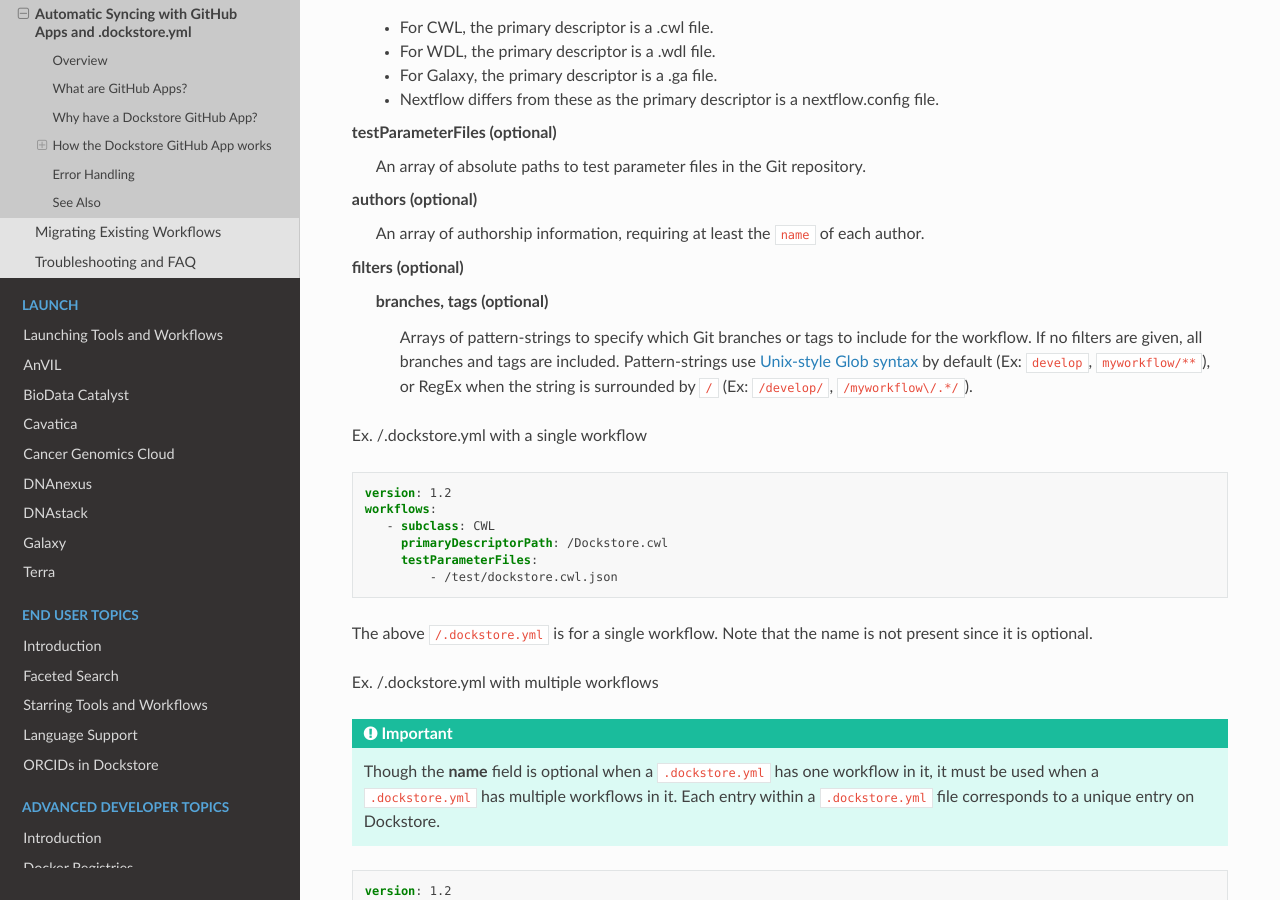
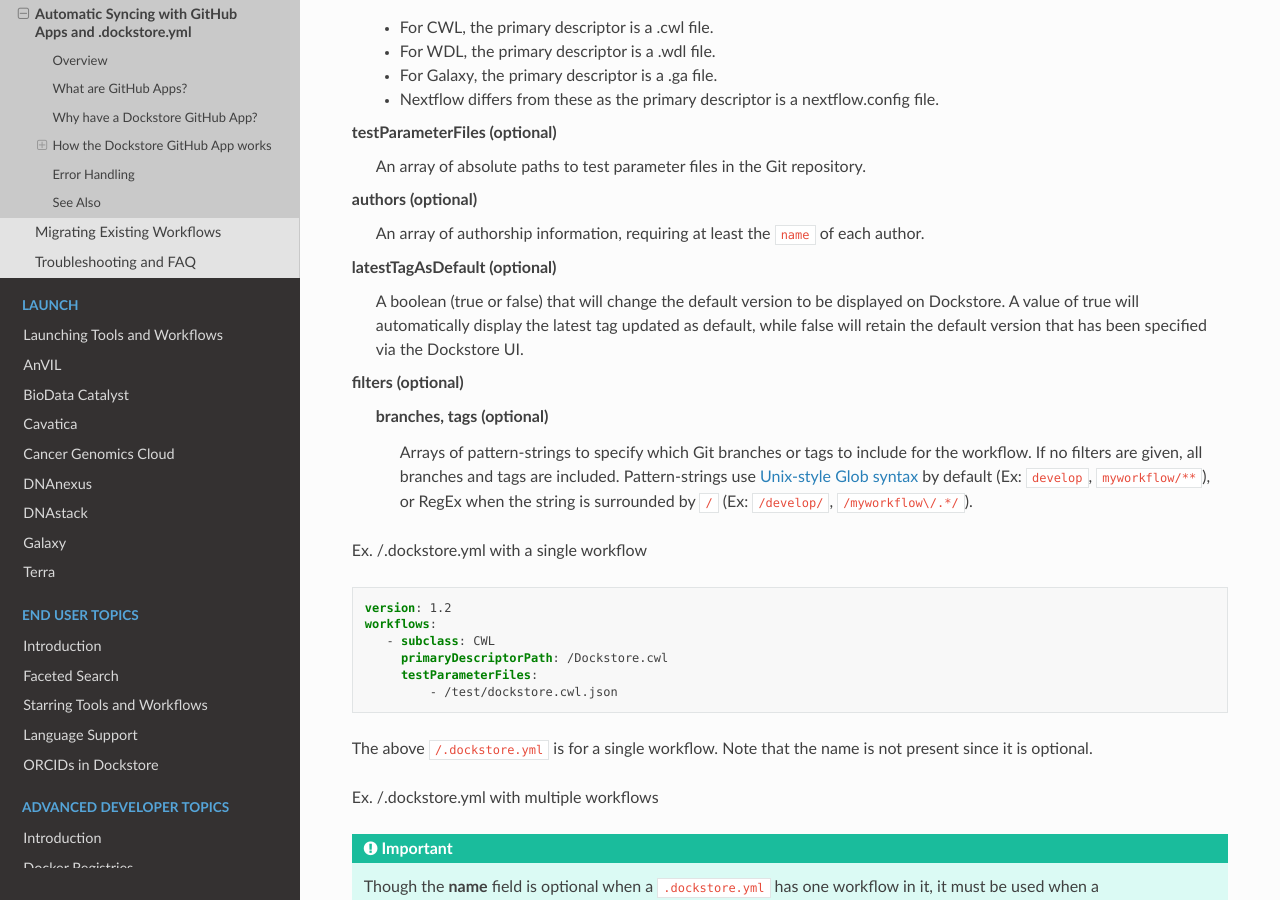
Before and after one commit to dockstore/dockstore-documentation, a Sphinx documentation site: the page built from docs/getting-started/github-apps/github-apps.rst, in a window 1280 px wide and 900 px high, scrolled down 2030 px. Built offline with Sphinx 7.4.7 and the Read the Docs theme 2.0.0, drawn with Linux system fonts in a browser that asks for light colours.

Commit message:
Add latestTagAsDefault description

```diff
--- a/docs/getting-started/github-apps/github-apps.rst
+++ b/docs/getting-started/github-apps/github-apps.rst
@@ -106,6 +106,8 @@
     An array of absolute paths to test parameter files in the Git repository.
 authors (optional)
     An array of authorship information, requiring at least the ``name`` of each author.
+latestTagAsDefault (optional)
+    A boolean (true or false) that will change the default version to be displayed on Dockstore. A value of true will automatically display the latest tag updated as default, while false will retain the default version that has been specified via the Dockstore UI.
 filters (optional)
     branches, tags (optional)
         Arrays of pattern-strings to specify which Git branches or tags to include for the workflow.
```
